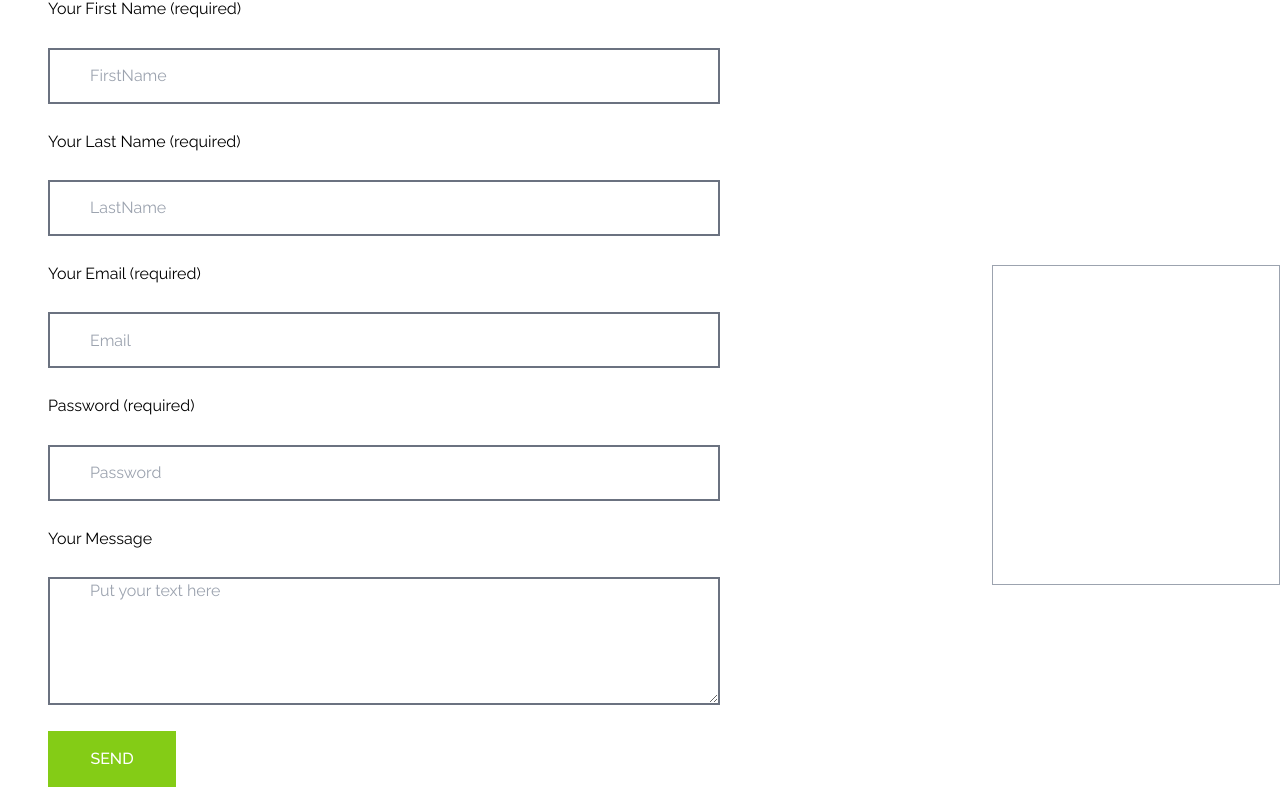
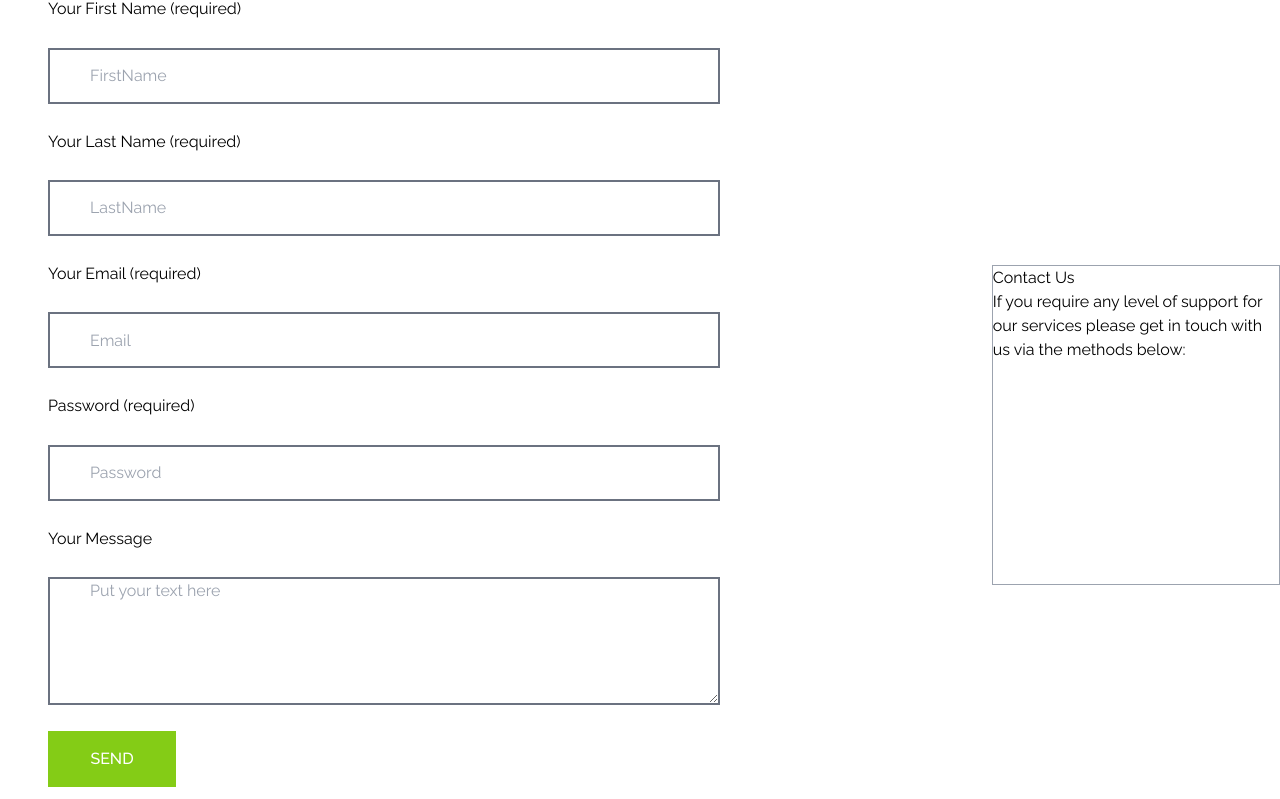
Before and after one commit to kennyoderinde/cac-clone, a React (Create React App) app: page /contact-us in a window 1280 px wide. Shown: the part 903-1702 px from the top of the page. Built offline with nearby package versions, Linux system fonts and the light colour scheme; a web font is replaced by a local one.

Commit message:
worked on the contact page responsiveness

```diff
--- a/src/Components/Navigation/Navbar/NavbarItem.js
+++ b/src/Components/Navigation/Navbar/NavbarItem.js
@@ -12,11 +12,11 @@ const Navbar = () => {
   const navItems = [
     { id: 'home', label: 'Home', path: '/' },
     { id: 'about', label: 'About Us', path: '/about-us' },
+    { id: 'contact-us', label: 'Contact', path: '/contact-us' },
     { id: 'resources', label: 'Resources', path: '/resources' },
     { id: 'services', label: 'Services', path: '/services' },
     { id: 'news', label: 'News', path: '/news' },
     { id: 'foi-portal', label: 'Foi-portal', path: '/foi-portal' },
-    { id: 'contact-us', label: 'Contact', path: '/contact-us' },
 
   ];
 
--- a/src/Components/Navigation/Navbar/SearchInput.js
+++ b/src/Components/Navigation/Navbar/SearchInput.js
@@ -28,7 +28,7 @@ const SearchInput = ({ items, onSearch }) => {
 
   const Alert = () => (
     <div
-      className=" z-10 relative p-2 border-2 border-stone-400 top-16 left-0 bg-gray-100 w-56 h-14 flex items-center justify-center text-gray-500 whitespace-nowrap"
+      className=" z-20 relative p-2 border-2 border-stone-400 top-16 left-0 bg-gray-100 w-56 h-14 flex items-center justify-center text-gray-500 whitespace-nowrap"
       onClick={hideAlert}
     >
       <ImNotification className=' text-amber-500 text-2xl'/>
--- a/src/Components/Pages/Contact/Contact.js
+++ b/src/Components/Pages/Contact/Contact.js
@@ -15,7 +15,7 @@ const Contact = () => {
       <div className= ' sm:z-10 z-10 sm:max-w-full sm:h-full sm:space-y-0'>
         <img src={contactImg} alt='about-page-img' className= ' sm:fixed fixed  sm:z-0 sm:w-full  sm:h-42rem h-42rem sm:-mt-24 mt-20  w-full ' />
 
-        <div className= ' sm:relative  sm:w-full sm:h-[42rem] sm:mt-28  w-full h-80 mt-0 bg-black sm:opacity-50 opacity-50 '>
+        <div className= ' sm:relative relative sm:w-full sm:h-[42rem] sm:mt-28  w-full h-80 mt-0 bg-black sm:opacity-50 opacity-50 '>
           <div className= '  flex flex-col items-center justify-center text-center space-y-6 sm:pt-52 pt-32'>
             <p className= ' sm:text-8xl text-5xl text-stone-600 font-light ' style={{ fontFamily: 'Roboto Slab' }}> Contact Us </p>
             <span className= ' sm:text-2xl text-lg text-white font-medium font-poppins '>Ways To Get In Touch</span>
@@ -38,7 +38,10 @@ const Contact = () => {
            <div className= ' w-full h-full sm:w-full sm:h-full sm:flex grid place-items-center sm:-space-x-40'>
             <Form className='relative'/>
 
-            <div className= ' sm:w-3/12 w-full sm:h-80 h-80 border border-gray-400 sm:ml-20 bg-white'></div>
+            <div className= ' sm:w-3/12 w-full sm:h-80 h-80 border border-gray-400 sm:ml-20 bg-white'>
+              <span className=''>Contact Us</span>
+              <p className=''>If you require any level of support for our services please get in touch with us via the methods below:</p>
+            </div>
 
           </div>
 
```
